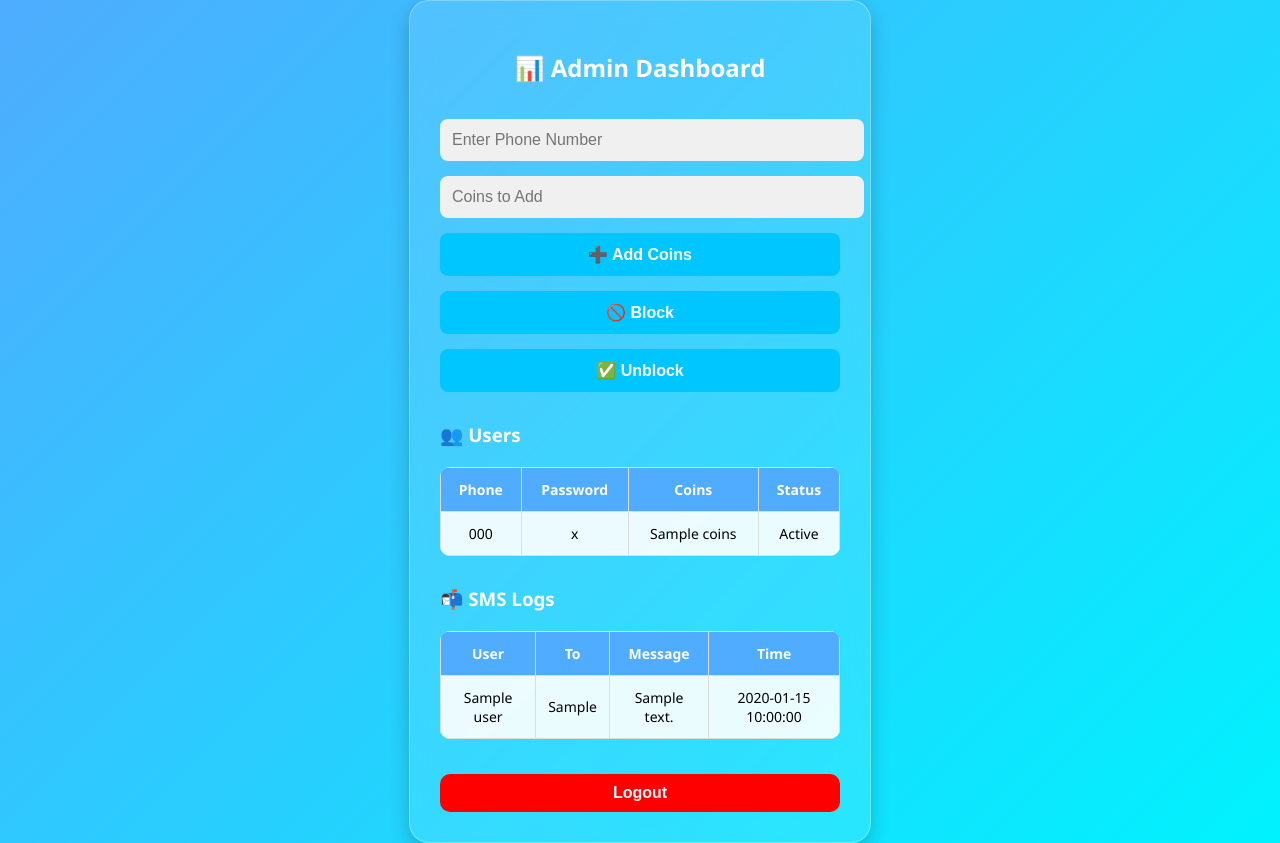
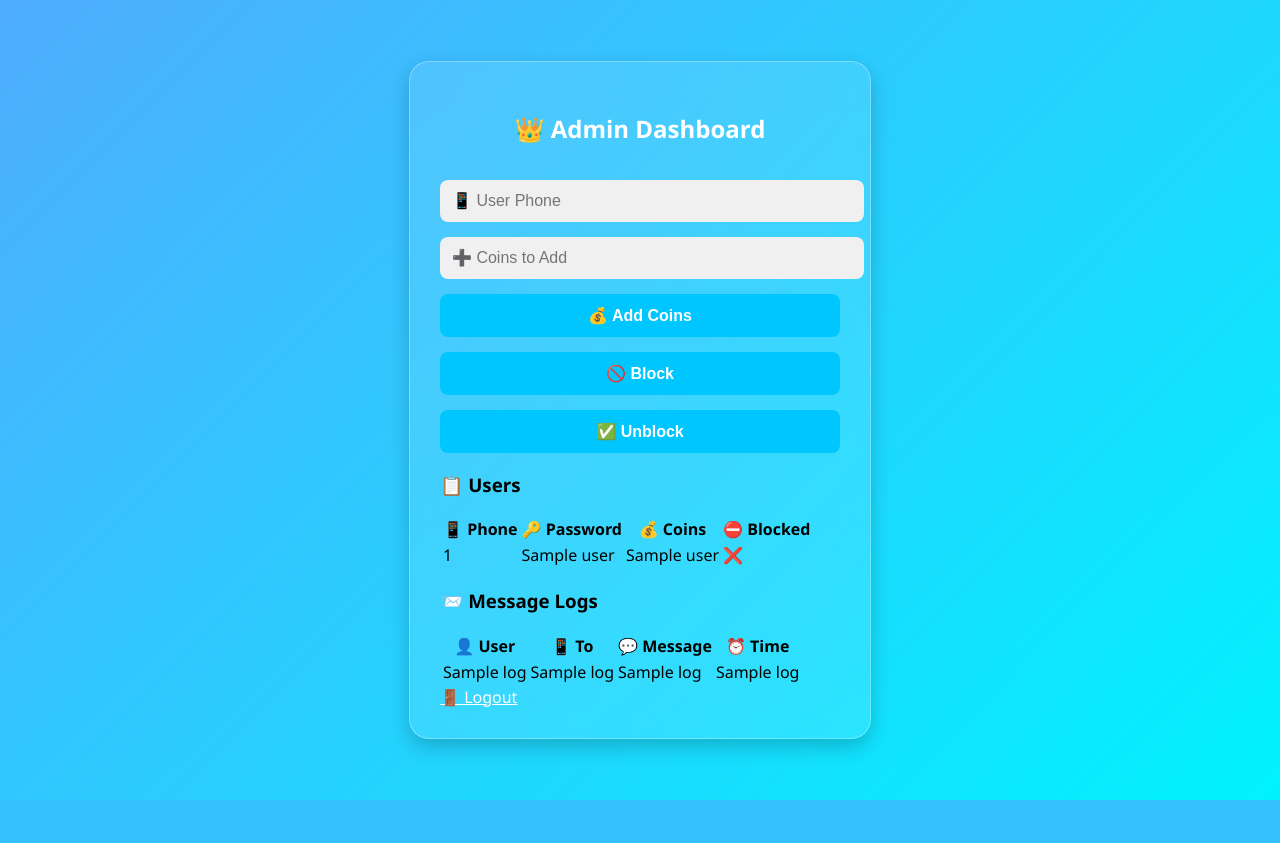
Before and after one commit to abdullahasad491326/SMS_Web_App, a Flask app: template app/templates/admin_panel.html in a window 1280 px wide. After the commit the page ends 800 px from the top, so only its background shows below. Run offline with Flask 3, Linux system fonts and the light colour scheme; the template is opened without the code that fills it: most values are stand-ins (such as "Sample title", 1, 10 or a date in 2020).

Commit message:
Update admin_panel.html

```diff
--- a/app/templates/admin_panel.html
+++ b/app/templates/admin_panel.html
@@ -1,56 +1,14 @@
 <!DOCTYPE html>
 <html lang="en">
 <head>
-  <meta charset="UTF-8" />
-  <title>Admin Panel</title>
-  <meta name="viewport" content="width=device-width, initial-scale=1.0">
+  <meta charset="UTF-8">
+  <title>👑 Admin Panel</title>
   <link rel="stylesheet" href="{{ url_for('static', filename='style.css') }}">
-  <style>
-    table {
-      width: 100%;
-      margin-top: 20px;
-      background-color: rgba(255, 255, 255, 0.9);
-      border-collapse: collapse;
-      border-radius: 10px;
-      overflow: hidden;
-      font-size: 14px;
-    }
-
-    table th, table td {
-      padding: 12px;
-      border: 1px solid #ddd;
-      text-align: center;
-    }
-
-    table th {
-      background-color: #4facfe;
-      color: white;
-    }
-
-    .logout {
-      margin-top: 20px;
-      text-align: center;
-    }
-
-    .logout form button {
-      background-color: red;
-      padding: 10px 20px;
-      border-radius: 10px;
-    }
-
-    .form-inline input {
-      margin-top: 10px;
-    }
-
-    h2 {
-      color: white;
-      text-align: center;
-    }
-  </style>
 </head>
 <body>
   <div class="card-container">
-    <h2>📊 Admin Dashboard</h2>
+    <div class="glass-card">
+      <h2>👑 Admin Dashboard</h2>
 
       {% with messages = get_flashed_messages() %}
         {% if messages %}
@@ -59,53 +17,50 @@
       {% endwith %}
 
       <form method="POST">
-      <input type="text" name="phone" placeholder="Enter Phone Number" required>
-      <input type="number" name="coins" placeholder="Coins to Add">
-      <button type="submit" name="action" value="add">➕ Add Coins</button>
+        <input type="text" name="phone" placeholder="📱 User Phone" required>
+        <input type="number" name="coins" placeholder="➕ Coins to Add">
+        <button type="submit" name="action" value="add">💰 Add Coins</button>
         <button type="submit" name="action" value="block">🚫 Block</button>
         <button type="submit" name="action" value="unblock">✅ Unblock</button>
       </form>
 
-    <h3 style="margin-top: 30px; color:white;">👥 Users</h3>
+      <h3>📋 Users</h3>
       <table>
         <tr>
-        <th>Phone</th>
-        <th>Password</th>
-        <th>Coins</th>
-        <th>Status</th>
+          <th>📱 Phone</th>
+          <th>🔑 Password</th>
+          <th>💰 Coins</th>
+          <th>⛔ Blocked</th>
         </tr>
-      {% for phone, data in users.items() %}
+        {% for u in users %}
         <tr>
-          <td>{{ phone }}</td>
-          <td>{{ data.password }}</td>
-          <td>{{ data.coins }}</td>
-          <td>{{ 'Blocked' if phone in blocked else 'Active' }}</td>
+          <td>{{ u[0] }}</td>
+          <td>{{ u[1] }}</td>
+          <td>{{ u[2] }}</td>
+          <td>{{ '✅' if u[3] else '❌' }}</td>
         </tr>
         {% endfor %}
       </table>
 
-    <h3 style="margin-top: 30px; color:white;">📬 SMS Logs</h3>
+      <h3>📨 Message Logs</h3>
       <table>
         <tr>
-        <th>User</th>
-        <th>To</th>
-        <th>Message</th>
-        <th>Time</th>
+          <th>👤 User</th>
+          <th>📱 To</th>
+          <th>💬 Message</th>
+          <th>⏰ Time</th>
         </tr>
         {% for log in logs %}
         <tr>
-          <td>{{ log.user }}</td>
-          <td>{{ log.to }}</td>
-          <td>{{ log.message }}</td>
-          <td>{{ log.time }}</td>
+          <td>{{ log[1] }}</td>
+          <td>{{ log[2] }}</td>
+          <td>{{ log[3] }}</td>
+          <td>{{ log[4] }}</td>
         </tr>
         {% endfor %}
       </table>
 
-    <div class="logout">
-      <form action="/logout" method="GET">
-        <button>Logout</button>
-      </form>
+      <a href="/logout" class="logout-btn">🚪 Logout</a>
     </div>
   </div>
 </body>
```
Lines whose indentation alone changed are shown as unchanged.
